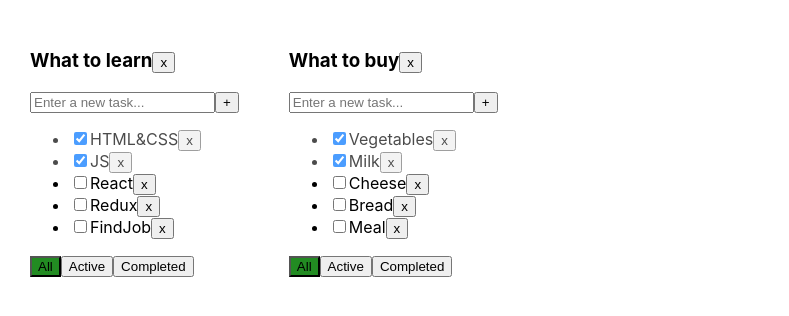
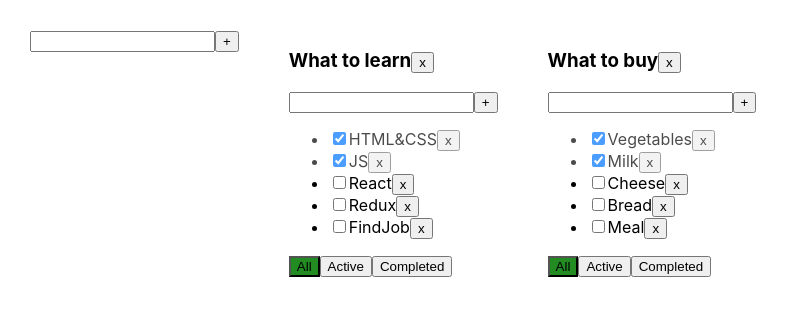
Before and after one commit to andrew9488/todoList, a React (Create React App) app: page / in a window 1280 px wide. Shown: the top 316 px of the page, without its empty margins (0-789 px from the left). Built offline with nearby package versions, Linux system fonts and the light colour scheme.

Commit message:
Add functions, which add new TodoList and change her title and her tilteTask

```diff
--- /dev/null
+++ b/src/AddItemForm.tsx
@@ -0,0 +1,44 @@
+import React, {ChangeEvent, KeyboardEvent, useState} from 'react';
+
+type AddItemFormPropsType ={
+    addItem: (title: string) => void
+}
+
+export function AddItemForm(props: AddItemFormPropsType) {
+    const [title, setTitle] = useState<string>("")
+    const [error, setError] = useState<string | null>(null)
+
+    const onChangeTitleItemHandler = (e: ChangeEvent<HTMLInputElement>) => {
+        setTitle(e.currentTarget.value)
+        setError(null)
+    }
+
+    const onKeyPressHandler = (e: KeyboardEvent<HTMLInputElement>) => {
+        if (e.key === "Enter") addItem()
+    }
+
+    const addItem = () => {
+        const trimmedTitle = title.trim()
+        if (trimmedTitle) {
+            props.addItem(trimmedTitle)
+        } else {
+            setError("Title is required!")
+        }
+        setTitle("")
+    }
+
+    return (
+        <div>
+            <input value={title}
+                   onChange={onChangeTitleItemHandler}
+                   onKeyPress={onKeyPressHandler}
+                   className={error ? "error" : ""}
+                   onBlur={() => {
+                       setError(null)
+                   }}
+            />
+            <button onClick={addItem}>+</button>
+            {error && <div className={"error-message"}>{error}</div>}
+        </div>
+    );
+}
--- a/src/App.css
+++ b/src/App.css
@@ -18,6 +18,7 @@
 
 .error{
   border: 2px solid red;
+  outline: none;
 }
 
 .error-message {
--- a/src/App.tsx
+++ b/src/App.tsx
@@ -2,6 +2,7 @@
 import './App.css';
 import TodoList from "./TodoList";
 import {v1} from "uuid";
+import {AddItemForm} from "./AddItemForm";
 
 export type TaskType = {
     id: string
@@ -88,9 +89,40 @@
         setTasks({...tasks})
     }
 
+    function addTodoList(newTitle: string) {
+        const newTodoListID = v1()
+        const newTodoList: TodoListType = {
+            id: newTodoListID,
+            title: newTitle,
+            filter: "all"
+        }
+        setTodoLists([newTodoList, ...todoLists])
+        setTasks({...tasks, [newTodoListID]: []})
+    }
+
+    function changeTaskTitle(taskID: string, title: string, todoListID: string) {
+        const todoListTasks = tasks[todoListID]
+        const task: TaskType | undefined = todoListTasks.find(t => t.id === taskID)
+        if (task) {
+            task.title = title
+            setTasks({...tasks})
+        }
+    }
+
+    function changeTodoListTitle(title: string, todoListID: string){
+        const todoList = todoLists.find(t=>t.id === todoListID)
+        if (todoList){
+            todoList.title = title
+            setTodoLists([...todoLists])
+        }
+    }
+
+
     //UI
     return (
         <div className="App">
+            <AddItemForm addItem={addTodoList}/>
+
             {
                 todoLists.map(tl => {
                     let taskForTodoList = tasks[tl.id]
@@ -111,6 +143,8 @@
                             changeFilter={changeFilter}
                             changeStatus={changeStatus}
                             filter={tl.filter}
+                            changeTaskTitle={changeTaskTitle}
+                            changeTodoListTitle={changeTodoListTitle}
                         />
                     );
                 })
--- /dev/null
+++ b/src/EditableSpan.tsx
@@ -0,0 +1,39 @@
+import React, {ChangeEvent, KeyboardEvent, useState} from "react";
+
+type EditableSpanPropsType = {
+    title: string
+    changeItem: (newTitle: string) => void
+}
+
+export function EditableSpan(props: EditableSpanPropsType) {
+    const [editMode, setEditMode] = useState<boolean>(false)
+    const [title, setTitle] = useState<string>(props.title)
+
+    const onEditMode = () => {
+        setEditMode(true)
+    }
+    const offEditMode = () => {
+        setEditMode(false)
+        props.changeItem(title)
+    }
+
+    const onChangeTitleHandler = (e: ChangeEvent<HTMLInputElement>) => {
+        setTitle(e.currentTarget.value)
+    }
+
+    const onKeyPressHandler = (e: KeyboardEvent<HTMLInputElement>) => {
+        if (e.key === "Enter")
+            offEditMode()
+    }
+
+    return (
+        editMode
+            ? <input value={title}
+                     autoFocus
+                     onBlur={offEditMode}
+                     onChange={onChangeTitleHandler}
+                     onKeyPress={onKeyPressHandler}
+            />
+            : <span onDoubleClick={onEditMode}>{props.title}</span>
+    );
+}
--- a/src/TodoList.tsx
+++ b/src/TodoList.tsx
@@ -1,5 +1,7 @@
-import React, {ChangeEvent, useState, KeyboardEvent} from "react";
+import React, {ChangeEvent} from "react";
 import {FilterValuesType, TaskType} from "./App";
+import {AddItemForm} from "./AddItemForm";
+import {EditableSpan} from "./EditableSpan";
 
 type TodoListPropsType = {
     id: string
@@ -11,36 +13,28 @@
     changeStatus: (taskID: string, isDone: boolean, todoListID: string) => void
     filter: FilterValuesType
     removeTodolist: (todoListID: string) => void
+    changeTaskTitle: (taskID: string, title: string, todoListID: string) => void
+    changeTodoListTitle: (title: string, todoListID: string) => void
 }
 
 function TodoList(props: TodoListPropsType) {
-    const [title, setTitle] = useState<string>("")
-    const [error, setError] = useState<string | null>(null)
+
+    const addTask = (title: string) => props.addTask(title, props.id)
+    const changeTodoListTitle = (newTitle: string) => {
+        props.changeTodoListTitle(newTitle, props.id)
+    }
 
     const all = () => props.changeFilter("all", props.id)
     const active = () => props.changeFilter("active", props.id)
     const completed = () => props.changeFilter("completed", props.id)
 
-    const onChangeTitleHandler = (e: ChangeEvent<HTMLInputElement>) => {
-        setTitle(e.currentTarget.value)
-        setError(null)
-    }
-    const onKeyPressHandler = (e: KeyboardEvent<HTMLInputElement>) => {
-        if (e.key === "Enter") addTask()
-    }
-    const addTask = () => {
-        const trimmedTitle = title.trim()
-        if (trimmedTitle) {
-            props.addTask(trimmedTitle, props.id)
-        } else {
-            setError("Title is required!")
-        }
-        setTitle("")
-    }
 
     const tasks = props.tasks.map(t => {
         const removeTask = () => props.removeTask(t.id, props.id)
         const changeStatus = (e: ChangeEvent<HTMLInputElement>) => props.changeStatus(t.id, e.currentTarget.checked, props.id)
+        const changeTaskTitle = (newTitle: string) => {
+            props.changeTaskTitle(t.id, newTitle, props.id)
+        }
 
         return (
             <li key={t.id} className={t.isDone ? "is-done" : ""}>
@@ -48,34 +42,18 @@
                        checked={t.isDone}
                        onChange={changeStatus}
                 />
-                <span>{t.title}</span>
+                <EditableSpan title={t.title} changeItem={changeTaskTitle}/>
                 <button onClick={removeTask}>x</button>
             </li>
-        )
+        );
     })
-
-    /* let errorText = null
-     if(error){
-         errorText = <div className={"error-message"}>{error}</div>
-     }*/
 
     return (
         <div>
-            <h3>{props.title}<button onClick={()=> props.removeTodolist(props.id)}>x</button></h3>
-            <div>
-                <input placeholder="Enter a new task..."
-                       value={title}
-                       onChange={onChangeTitleHandler}
-                       onKeyPress={onKeyPressHandler}
-                       className={error ? "error" : ""}
-                       onBlur={() => {
-                           setError(null)
-                       }}
-                />
-                <button onClick={addTask}>+</button>
-                {/*{errorText}*/}
-                {error && <div className={"error-message"}>{error}</div>}
-            </div>
+            <h3><EditableSpan title={props.title} changeItem={changeTodoListTitle}/>
+                <button onClick={() => props.removeTodolist(props.id)}>x</button>
+            </h3>
+            <AddItemForm addItem={addTask}/>
             <ul>
                 {tasks}
             </ul>
```
